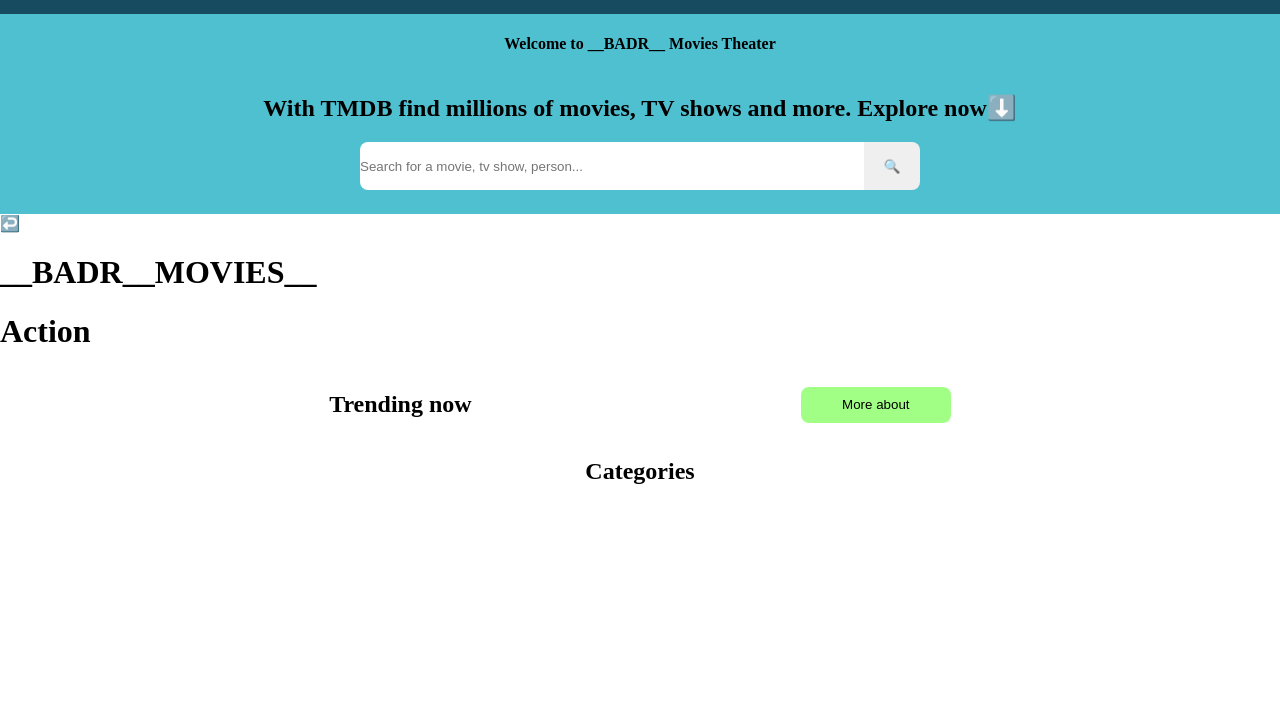
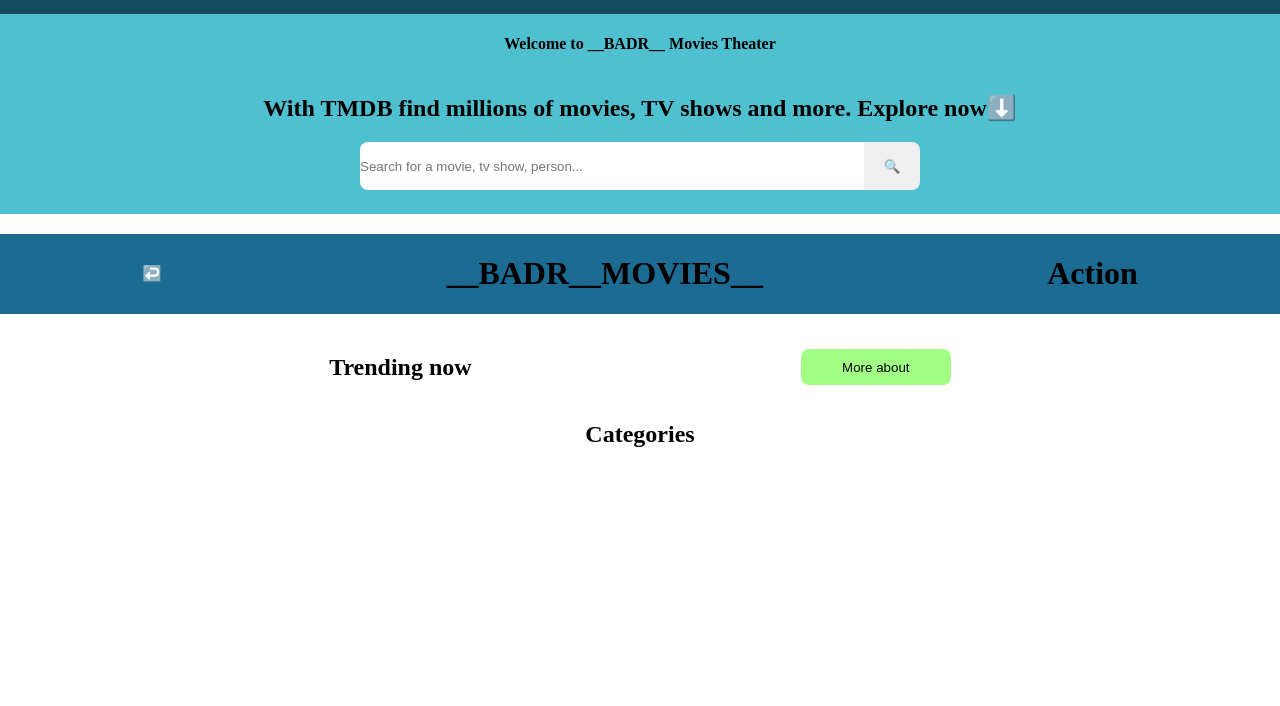
Before and after one commit to Bernullys/Curso-Consumo-API-REST-conJS-II, a website: page index.html in a window 1280 px wide. Shown: the part 94-800 px from the top of the page. Drawn offline with nearby package versions, Linux system fonts and the light colour scheme; no server answers.

Commit message:
tengo que empezar a ordenar

```diff
--- a/index.html
+++ b/index.html
@@ -70,10 +70,12 @@
         </section>
     </header>
 
-    <div id="header2" class="header2-container">
-        <span class="header-arrow">↩️</span>
-        <h1>__BADR__MOVIES__</h1>
-        <h1>Action</h1>
+    <div id="header2" class="header2-main-container">
+        <div class="heder2-direct-container">
+            <span class="header-arrow">↩️</span>
+            <h1>__BADR__MOVIES__</h1>
+            <h1>Action</h1>
+        </div>
     </div>
 
     <section class="trending-compleate">
--- a/styles/app.css
+++ b/styles/app.css
@@ -174,8 +174,14 @@ footer {
     justify-content: space-evenly;
 }
 
-.header2-container {
-
+.heder2-direct-container {
+    background-color: var(--dark-medium);
+    display: flex;
+    flex-direction: row;
+    justify-content: space-around;
+    align-items: center;
+    margin-top: 20px;
+    margin-bottom: 20px;
 }
 
 .categories-type-container {
```
